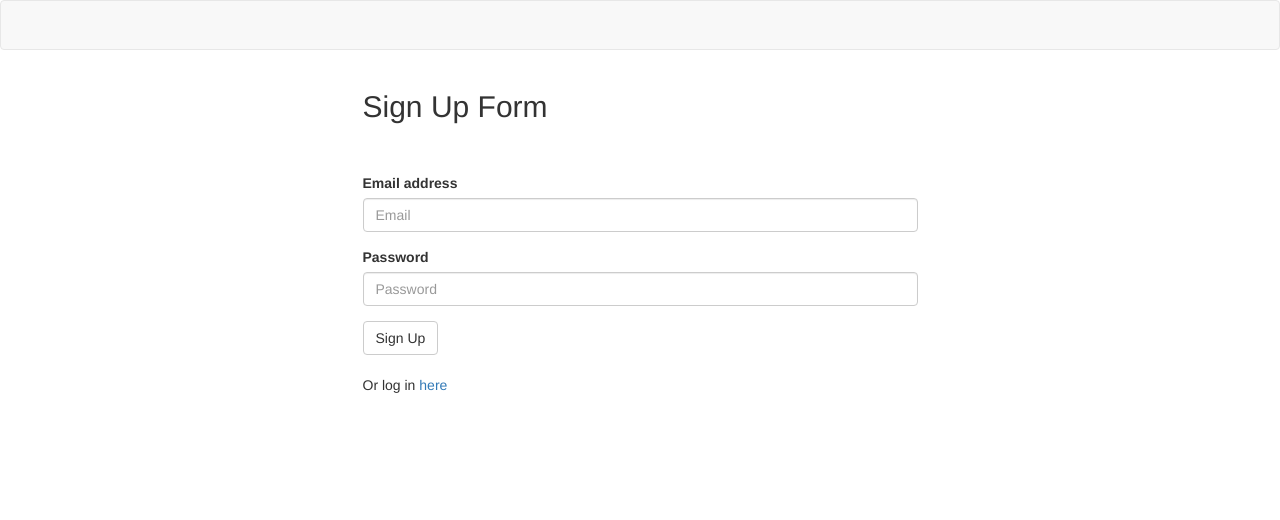
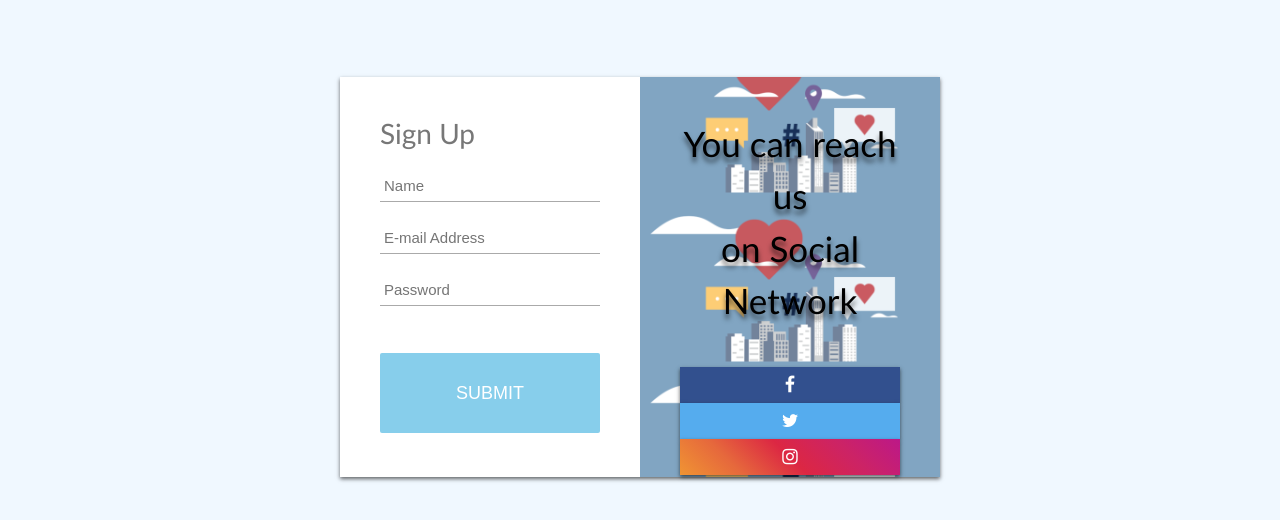
Before and after one commit to btoney1988/project_2, a website: page public/signup.html in a window 1280 px wide. Drawn offline with nearby package versions, Linux system fonts and the light colour scheme.

Commit message:
pushing signup.html

```diff
--- a/public/signup.html
+++ b/public/signup.html
@@ -1,49 +1,43 @@
-<!DOCTYPE html>
-<html lang="en">
-
+<html>
 <head>
 <title>Passport Authentication</title>
-  <meta charset="UTF-8">
+<head>
+    <link rel="stylesheet" href="style1.css">
     <meta name="viewport" content="width=device-width, initial-scale=1">
     <link rel="stylesheet" href="https://maxcdn.bootstrapcdn.com/bootswatch/3.3.7/lumen/bootstrap.min.css">
-  <link href="stylesheets/style.css" rel="stylesheet">
+    <link rel="stylesheet" href="https://cdnjs.cloudflare.com/ajax/libs/font-awesome/4.7.0/css/font-awesome.min.css">
+    <link
+      href="https://fonts.googleapis.com/css?family=Fira+Sans&display=swap"
+      rel="stylesheet"/>
+
 </head>
 
-<body>
-  <nav class="navbar navbar-default">
-    <div class="container-fluid">
-      <div class="navbar-header">
+<body id="contactcard">
+
+    <div id="contactform">
+      <div id="firstbox">
+        <h1 id="title">Sign Up</h1>
+
+          <input id="text" type="text" name="name" placeholder="Name"/>
+          <input id="text" type="email" name="email" placeholder="E-mail Address"/>
+          <input id="text" type="password" name="message" placeholder="Password"/>
+          <br>
+          <input id="submit" type="submit" name="submit-button" value="submit"/>
         </div>
-    </div>
-  </nav>
-  <div class="container">
-    <div class="row">
-      <div class="col-md-6 col-md-offset-3">
-        <h2>Sign Up Form</h2>
-        <form class="signup">
-          <div class="form-group">
-            <label for="exampleInputEmail1">Email address</label>
-            <input type="email" class="form-control" id="email-input" placeholder="Email">
-          </div>
-          <div class="form-group">
-            <label for="exampleInputPassword1">Password</label>
-            <input type="password" class="form-control" id="password-input" placeholder="Password">
-          </div>
-          <div style="display: none" id="alert" class="alert alert-danger" role="alert">
-            <span class="glyphicon glyphicon-exclamation-sign" aria-hidden="true"></span>
-            <span class="sr-only">Error:</span> <span class="msg"></span>
-          </div>
-          <button type="submit" class="btn btn-default">Sign Up</button>
-        </form>
-        <br />
-        <p>Or log in <a href="/login">here</a></p>
-      </div>
-    </div>
+        <div id="secondbox">
+          <span class="signinwith">You can reach us<br/>on Social Network</span>
+
+        <button id="facebook" href="https://www.facebook.com/Explorer-107453107788226" class="fa fa-facebook"></button>
+        <button id="twitter"href="https://twitter.com/ExplorerTravel6" class="fa fa-twitter"></button>
+        <button id="instagram"href="" class="fa fa-instagram"></button>
+
+
         </div>
 
+    </div>
     <script src="https://cdnjs.cloudflare.com/ajax/libs/jquery/3.2.1/jquery.min.js"></script>
     <script type="text/javascript" src="js/signup.js"></script>
 
+
 </body>
-
 </html>
--- /dev/null
+++ b/public/style1.css
@@ -0,0 +1,133 @@
+
+#title
+{
+    margin: 0 0 20px 0;
+    font-weight: 300;
+    font-size: 28px;
+}
+
+#contactcard
+{
+    margin: 0;
+    padding: 0;
+    background: #F0F8FF;
+    font-size: 18px;
+    color: #777;
+    font-family: 'Gill Sans', 'Gill Sans MT', Calibri, 'Trebuchet MS', sans-serif;
+    font-weight: 400;
+}
+
+#contactform{
+    position: relative;
+    margin: 6% auto;
+    height: 400px;
+    width: 600px;
+    background: #fff;
+    box-shadow: 0 2px 4px rgba(0, 0, 0, 0.6);
+}
+
+#firstbox
+{
+    position: absolute;
+    top: 0;
+    left: 0;
+    box-sizing: border-box;
+    padding: 40px;
+    width: 300px;
+    height: 400px;
+}
+
+
+
+#text{
+    display: block;
+    box-sizing: border-box;
+    margin-bottom: 20px;
+    padding: 4px;
+    width: 220px;
+    height: 32px;
+    border: none;
+    outline: none;
+    border-bottom: 1px solid #aaa;
+    font-family: sans-serif;
+    font-weight: 400;
+    font-size: 15px;
+    transition: 0.2s ease;
+}
+
+#submit
+{
+    margin-bottom: 28px;
+    width: 220px;
+    height: 80px;
+    background: skyblue;
+    border: none;
+    border-radius: 2px;
+    color: #fff;
+    font-family: sans-serif;
+    font-weight: 500;
+    text-transform: uppercase;
+    transition: 0.2s ease;
+    cursor: pointer;
+
+}
+
+#secondbox
+{
+    position: absolute;
+    top: 0;
+    right: 0;
+    box-sizing: border-box;
+    padding: 40px;
+    width: 300px;
+    height: 400px;
+    background-image: url('socialm.png');
+    background-size: contain;
+    background-position: center;
+}
+
+
+#secondbox .signinwith
+{
+    display: block;
+    margin-bottom: 40px;
+    font-size: 35px;
+    color: black;
+    text-align: center;
+    text-shadow: 0 5px 5px rgba(0, 0, 0, 0.6);
+}
+
+
+button
+{
+    margin-bottom: 20px;
+    width: 220px;
+    height: 36px;
+    border: none;
+    border-radius: 2px;
+    color: #fff;
+    font-family: sans-serif;
+    font-weight: 500;
+    transition: 0.2s ease;
+    cursor: pointer;
+}
+
+#facebook
+{
+    background: #32508e;
+    box-shadow: 0 2px 4px rgba(0, 0, 0, 0.6);
+}
+#twitter
+{
+    background: #55acee;
+    box-shadow: 0 2px 4px rgba(0, 0, 0, 0.6);
+}
+#instagram
+{
+    box-shadow: 0 2px 4px rgba(0, 0, 0, 0.6);
+    background: #f09433;
+background: -moz-linear-gradient(45deg, #f09433 0%, #e6683c 25%, #dc2743 50%, #cc2366 75%, #bc1888 100%);
+background: -webkit-linear-gradient(45deg, #f09433 0%,#e6683c 25%,#dc2743 50%,#cc2366 75%,#bc1888 100%);
+background: linear-gradient(45deg, #f09433 0%,#e6683c 25%,#dc2743 50%,#cc2366 75%,#bc1888 100%);
+filter: progid:DXImageTransform.Microsoft.gradient( startColorstr='#f09433', endColorstr='#bc1888',GradientType=1 );
+}
```
Also changed, not shown: public/socialm.png (added). Lines whose indentation alone changed are shown as unchanged.
